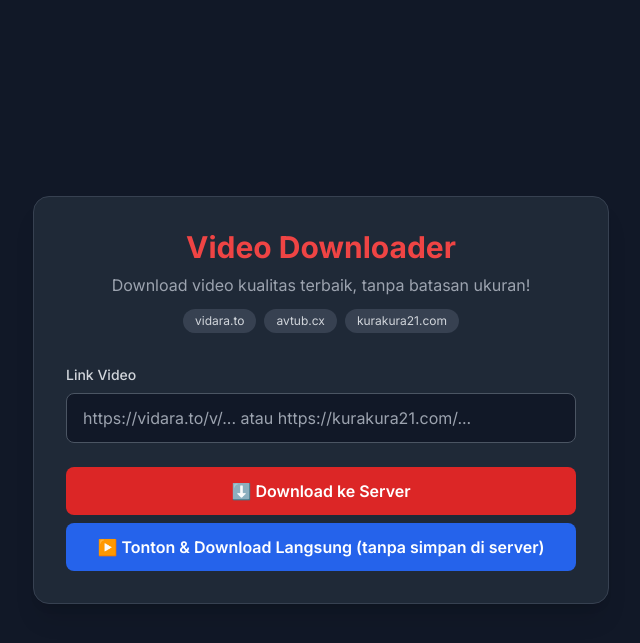
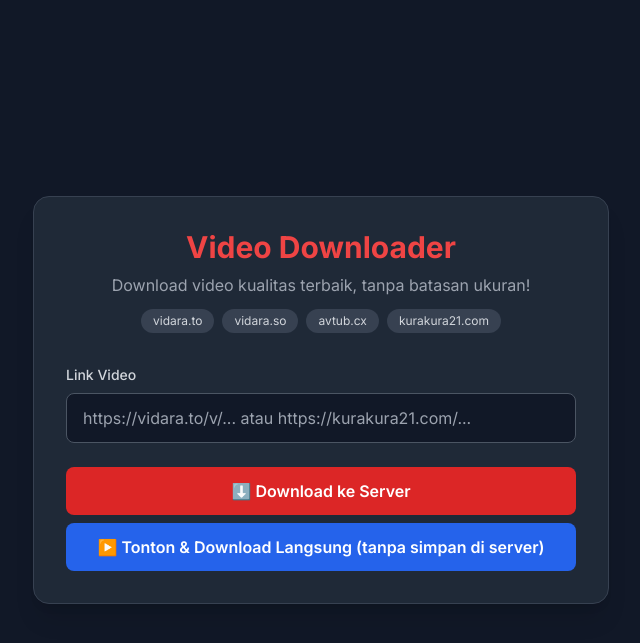
Before and after one commit to mannamemmna/vidara, a Flask app: page / in a window 1280 px wide. Shown: the top 643 px of the page, without its empty margins (319-959 px from the left). Run offline with Flask 3, Linux system fonts and the light colour scheme; some libraries are stand-ins or nearby versions.

Commit message:
Add vidara.so support (same API as vidara.to / vidaratem.com)

```diff
--- a/main.py
+++ b/main.py
@@ -16,7 +16,7 @@ app.config['DOWNLOAD_FOLDER'] = os.path.join(os.path.dirname(os.path.abspath(__n
 
 os.makedirs(app.config['DOWNLOAD_FOLDER'], exist_ok=True)
 
-VIDARA_REGEX = re.compile(r'https?://(?:www\.)?vidara\.to/v/([a-zA-Z0-9_-]+)')
+VIDARA_REGEX = re.compile(r'https?://(?:www\.)?vidara\.(?:to|so)/v/([a-zA-Z0-9_-]+)')
 AVTUB_REGEX = re.compile(r'https?://(?:www\.)?avtub\.cx/(\d+)/?([^/]*)?/?')
 KURAKURA21_REGEX = re.compile(r'https?://(?:www\.)?kurakura21\.com/[^/]+/?')
 
--- a/templates/index.html
+++ b/templates/index.html
@@ -3,7 +3,7 @@
 <head>
     <meta charset="UTF-8">
     <meta name="viewport" content="width=device-width, initial-scale=1.0">
-    <title>Video Downloader - Vidara.to, Avtub.cx & Kurakura21.com</title>
+    <title>Video Downloader - Vidara.to, Vidara.so, Avtub.cx Vidara.to, Avtub.cx & Kurakura21.com Kurakura21.com</title>
     <script src="https://cdn.tailwindcss.com"></script>
     <link href="https://fonts.googleapis.com/css2?family=Inter:wght@400;500;600;700&display=swap" rel="stylesheet">
     <style>
@@ -17,6 +17,7 @@
             <p class="text-gray-400">Download video kualitas terbaik, tanpa batasan ukuran!</p>
             <div class="mt-3 flex justify-center gap-2 flex-wrap">
                 <span class="text-xs bg-gray-700 text-gray-300 px-3 py-1 rounded-full">vidara.to</span>
+                <span class="text-xs bg-gray-700 text-gray-300 px-3 py-1 rounded-full">vidara.so</span>
                 <span class="text-xs bg-gray-700 text-gray-300 px-3 py-1 rounded-full">avtub.cx</span>
                 <span class="text-xs bg-gray-700 text-gray-300 px-3 py-1 rounded-full">kurakura21.com</span>
             </div>
```
